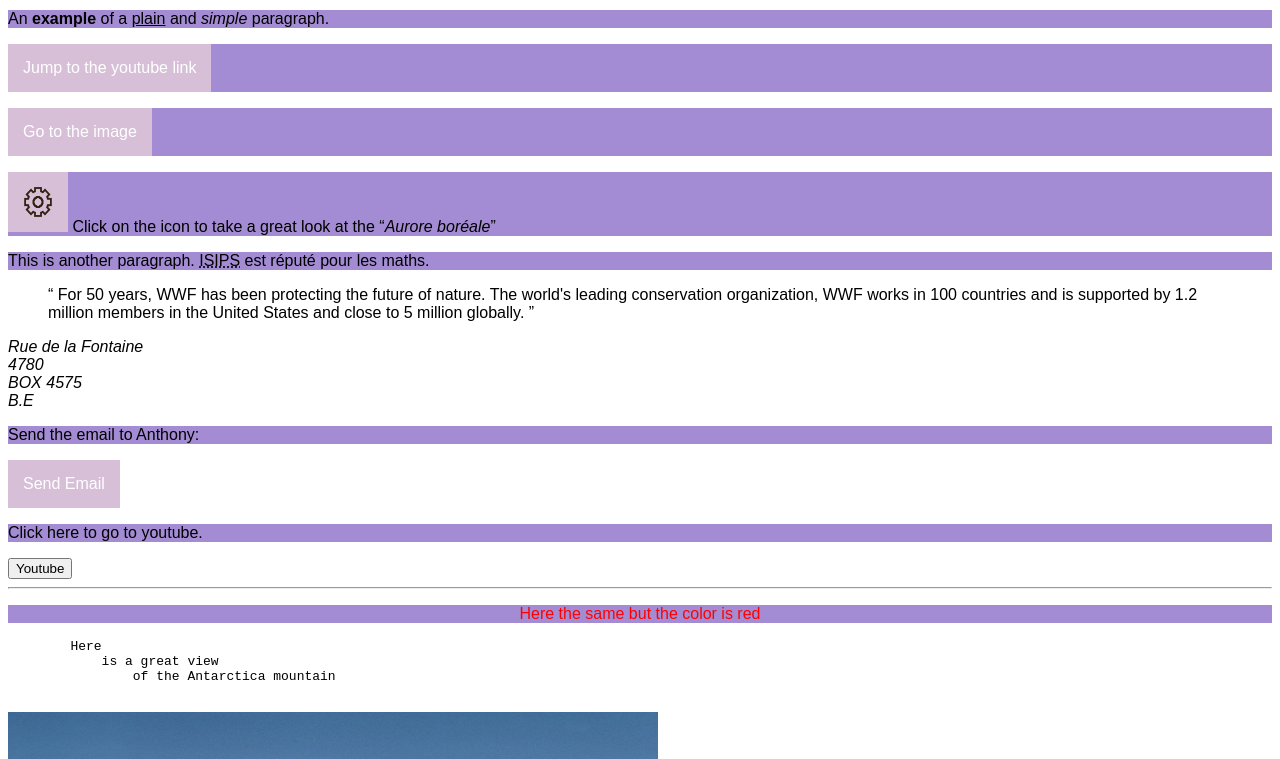
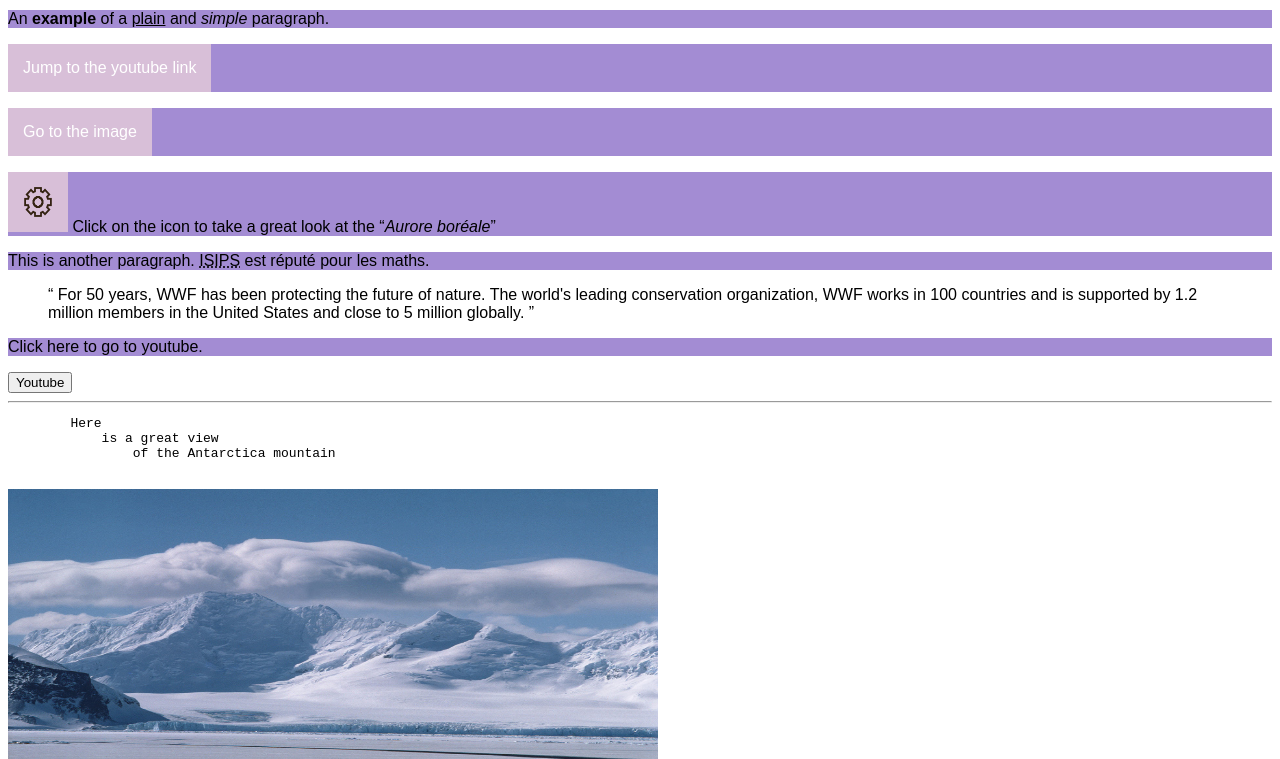
Before and after one commit to Romeorel/Front-end-project, a plain HTML site: page index.html in a window 1280 px wide. Shown: the part 94-853 px from the top of the page. Drawn offline with Linux system fonts and the light colour scheme.

Commit message:
"Cleaned the website a little bit, removed adress"

```diff
--- a/index.html
+++ b/index.html
@@ -1,13 +1,13 @@
 <!DOCTYPE html>
 <html lang="en">
     <head>
-        <title>Page title</title>
+        <title>Antarctica Mountains, Clouds</title>
         <link rel="stylesheet" type="text/css" href="css/style.css">
     </head>
 
     <body>
         <h1>
-            This is a title, bigger heading
+            Antarctica Mountains and Clouds
         </h1>
         <p>
             An <b>example</b> of a <ins>plain</ins> and <i>simple</i> paragraph.
@@ -40,28 +40,12 @@
             </q>
         </blockquote>
 
-        <div class="adr">
-            <address >
-                Rue de la Fontaine<br>
-                4780<br>
-                BOX 4575<br>
-                B.E<br>
-            </address>
-        </div>
-
-        <p>Send the email to Anthony:</p>
-
-        <a href="mailto:cristaline@gmail.com">Send Email</a>
 
         <p id="Youtube">Click here to go to youtube.</p>
 
         <button onclick="location.href = 'https://www.youtube.com/'" >Youtube</button>
 
         <hr>
-
-        <p style="color: red; text-align: center;">
-            Here the same but the color is red
-        </p>
 
         <pre title="Tis is called a pre element">
         Here
@@ -83,7 +67,6 @@
             <area shape="rect" coords="0,135, 650,200" href="https://www.mountainiq.com/antarctica/" target="_blank" alt="Antarctica mountain">
         </map>
 
-
         <!-- This is an absolute URL because it has to go through the web -->
         <a href="https://www.coolantarctica.com/index.php">Click here if you want to visit their website</a>
         <!-- Better use relative URL. THey won't break if you change domain-->
```
